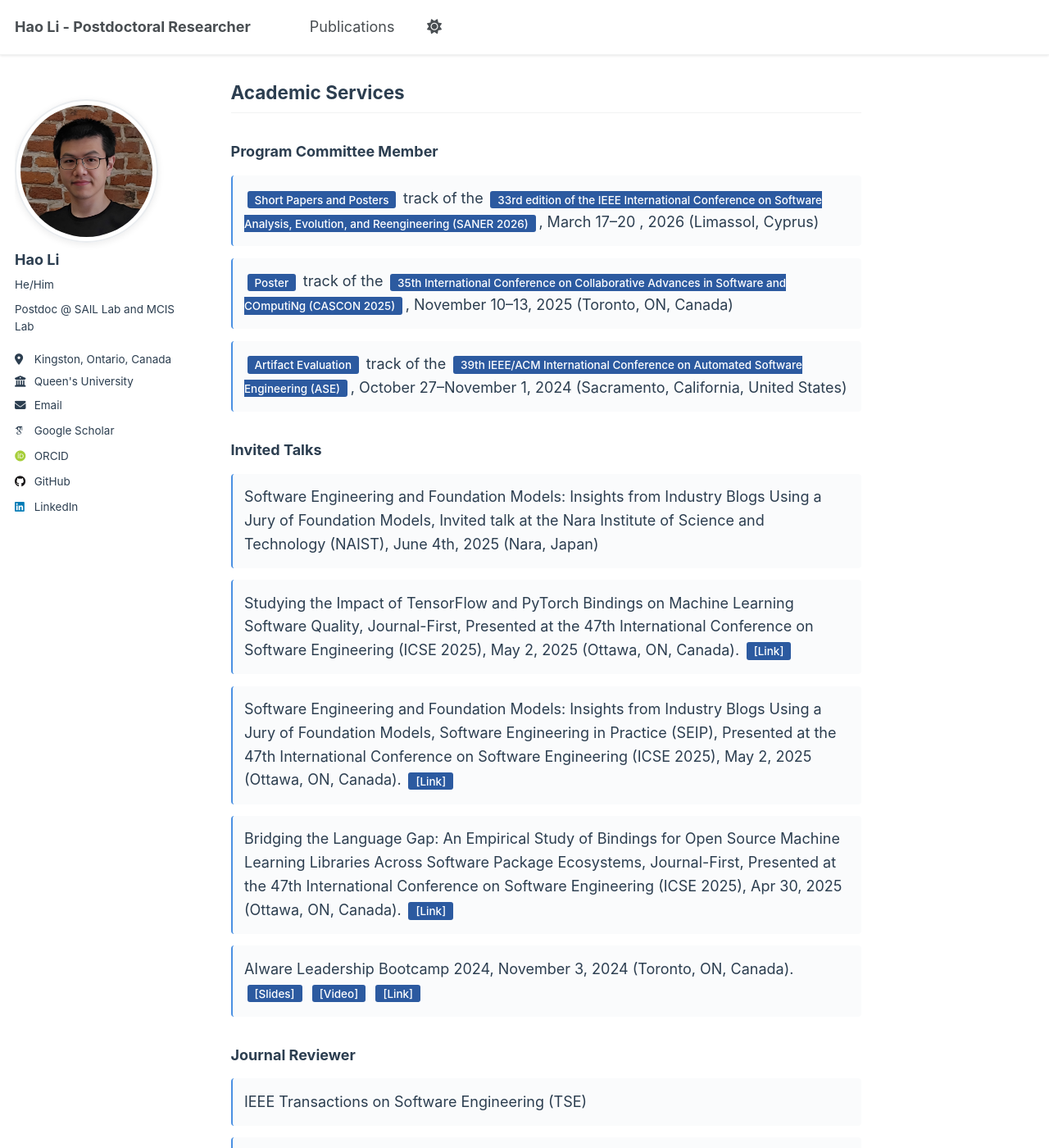
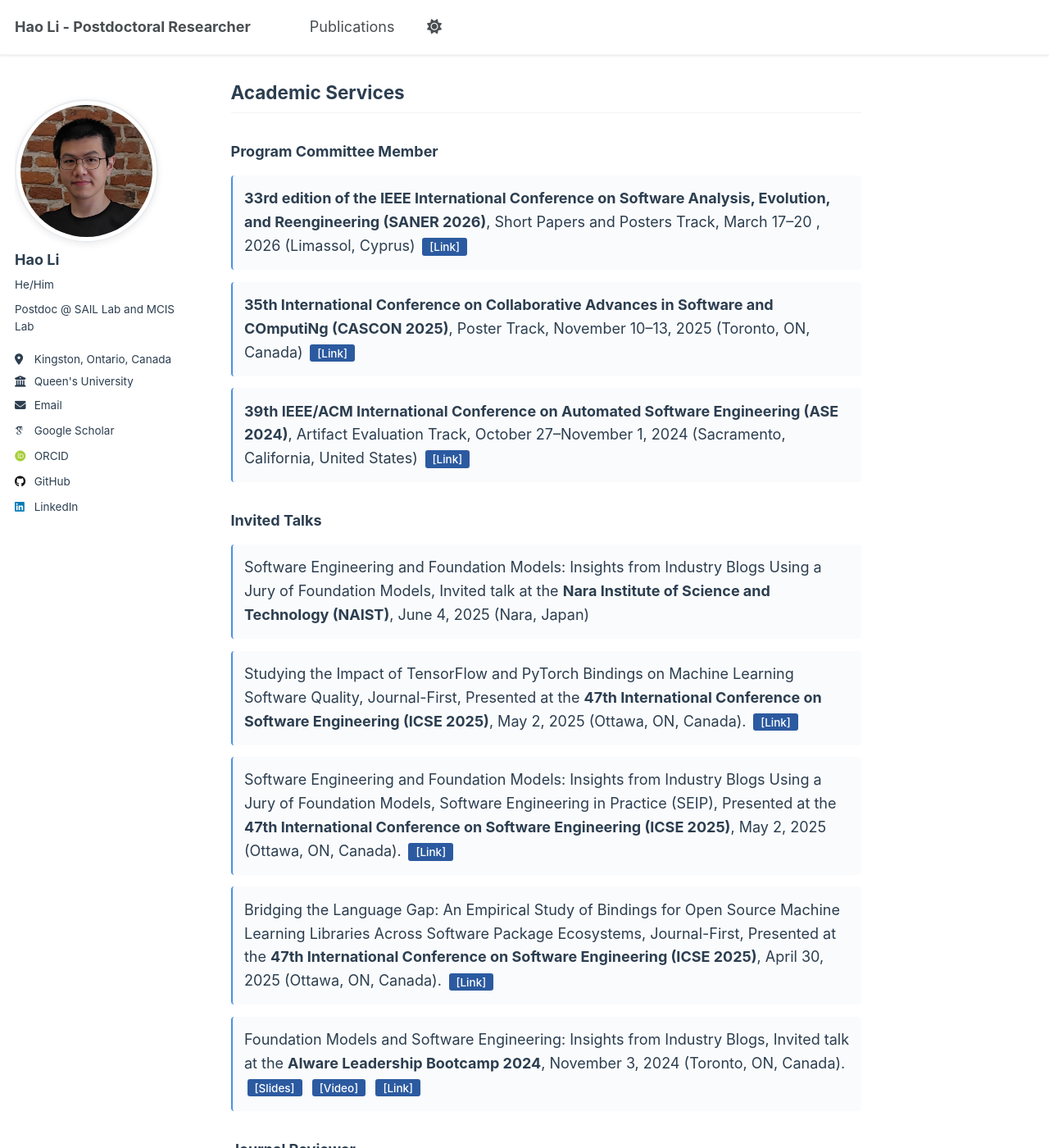
Before and after one commit to Leo-LiHao/Leo-LiHao.github.io, a Jekyll site: the page built from _pages/about.md, in a window 1280 px wide and 1400 px high, scrolled down 2979 px. Shown: the whole window at 82% size. Built offline with Jekyll 4.4.1, drawn with Linux system fonts in a browser that asks for light colours; some web fonts are replaced.

Commit message:
updated about

```diff
--- a/_pages/about.md
+++ b/_pages/about.md
@@ -89,16 +89,16 @@ For the most up-to-date list of my publications, please see my [Google Scholar p
 ## Academic Services
 
 ### Program Committee Member
-- [Short Papers and Posters](https://conf.researchr.org/track/saner-2026/saner-2026-short-papers-and-posters-track) track of the [33rd edition of the IEEE International Conference on Software Analysis, Evolution, and Reengineering (SANER 2026)](https://conf.researchr.org/home/saner-2026), March 17--20 , 2026 (Limassol, Cyprus)
-- [Poster](https://conf.researchr.org/track/cascon-2025/posters-track) track of the [35th International Conference on Collaborative Advances in Software and COmputiNg (CASCON 2025)](https://conf.researchr.org/home/cascon-2025), November 10--13, 2025 (Toronto, ON, Canada)
-- [Artifact Evaluation](https://conf.researchr.org/track/ase-2024/ase-2024-artifact-evaluation-track) track of the [39th IEEE/ACM International Conference on Automated Software Engineering (ASE)](https://conf.researchr.org/home/ase-2024), October 27--November 1, 2024 (Sacramento, California, United States)
+- **33rd edition of the IEEE International Conference on Software Analysis, Evolution, and Reengineering (SANER 2026)**, Short Papers and Posters Track, March 17--20 , 2026 (Limassol, Cyprus) [[Link]]((https://conf.researchr.org/track/saner-2026/saner-2026-short-papers-and-posters-track))
+- **35th International Conference on Collaborative Advances in Software and COmputiNg (CASCON 2025)**, Poster Track, November 10--13, 2025 (Toronto, ON, Canada) [[Link]](https://conf.researchr.org/track/cascon-2025/posters-track)
+- **39th IEEE/ACM International Conference on Automated Software Engineering (ASE 2024)**, Artifact Evaluation Track, October 27--November 1, 2024 (Sacramento, California, United States) [[Link]](https://conf.researchr.org/track/ase-2024/ase-2024-artifact-evaluation-track)
 
 ### Invited Talks
-- Software Engineering and Foundation Models: Insights from Industry Blogs Using a Jury of Foundation Models, Invited talk at the Nara Institute of Science and Technology (NAIST), June 4th, 2025 (Nara, Japan)
-- Studying the Impact of TensorFlow and PyTorch Bindings on Machine Learning Software Quality, Journal-First, Presented at the 47th International Conference on Software Engineering (ICSE 2025), May 2, 2025 (Ottawa, ON, Canada). [[Link]](https://conf.researchr.org/details/icse-2025/icse-2025-journal-first-papers/1/Studying-the-Impact-of-TensorFlow-and-PyTorch-Bindings-on-Machine-Learning-Software-Q)
-- Software Engineering and Foundation Models: Insights from Industry Blogs Using a Jury of Foundation Models, Software Engineering in Practice (SEIP), Presented at the 47th International Conference on Software Engineering (ICSE 2025), May 2, 2025 (Ottawa, ON, Canada). [[Link]](https://conf.researchr.org/details/icse-2025/icse-2025-software-engineering-in-practice/54/Software-Engineering-and-Foundation-Models-Insights-from-Industry-Blogs-Using-a-Jury)
-- Bridging the Language Gap: An Empirical Study of Bindings for Open Source Machine Learning Libraries Across Software Package Ecosystems, Journal-First, Presented at the 47th International Conference on Software Engineering (ICSE 2025), Apr 30, 2025 (Ottawa, ON, Canada).  [[Link]](https://conf.researchr.org/details/icse-2025/icse-2025-journal-first-papers/76/Bridging-the-Language-Gap-An-Empirical-Study-of-Bindings-for-Open-Source-Machine-Lea)
-- AIware Leadership Bootcamp 2024, November 3, 2024 (Toronto, ON, Canada). [[Slides]](https://www.aiwarebootcamp.io/slides/2024_aiwarebootcamp_li_foundation_models_and_software_engineering.pdf) [[Video]](https://www.youtube.com/watch?v=gVwr3Q8YdXg) [[Link]](https://www.aiwarebootcamp.io/)
+- Software Engineering and Foundation Models: Insights from Industry Blogs Using a Jury of Foundation Models, Invited talk at the **Nara Institute of Science and Technology (NAIST)**, June 4, 2025 (Nara, Japan)
+- Studying the Impact of TensorFlow and PyTorch Bindings on Machine Learning Software Quality, Journal-First, Presented at the **47th International Conference on Software Engineering (ICSE 2025)**, May 2, 2025 (Ottawa, ON, Canada). [[Link]](https://conf.researchr.org/details/icse-2025/icse-2025-journal-first-papers/1/Studying-the-Impact-of-TensorFlow-and-PyTorch-Bindings-on-Machine-Learning-Software-Q)
+- Software Engineering and Foundation Models: Insights from Industry Blogs Using a Jury of Foundation Models, Software Engineering in Practice (SEIP), Presented at the **47th International Conference on Software Engineering (ICSE 2025)**, May 2, 2025 (Ottawa, ON, Canada). [[Link]](https://conf.researchr.org/details/icse-2025/icse-2025-software-engineering-in-practice/54/Software-Engineering-and-Foundation-Models-Insights-from-Industry-Blogs-Using-a-Jury)
+- Bridging the Language Gap: An Empirical Study of Bindings for Open Source Machine Learning Libraries Across Software Package Ecosystems, Journal-First, Presented at the **47th International Conference on Software Engineering (ICSE 2025)**, April 30, 2025 (Ottawa, ON, Canada).  [[Link]](https://conf.researchr.org/details/icse-2025/icse-2025-journal-first-papers/76/Bridging-the-Language-Gap-An-Empirical-Study-of-Bindings-for-Open-Source-Machine-Lea)
+- Foundation Models and Software Engineering: Insights from Industry Blogs, Invited talk at the **AIware Leadership Bootcamp 2024**, November 3, 2024 (Toronto, ON, Canada). [[Slides]](https://www.aiwarebootcamp.io/slides/2024_aiwarebootcamp_li_foundation_models_and_software_engineering.pdf) [[Video]](https://www.youtube.com/watch?v=gVwr3Q8YdXg) [[Link]](https://www.aiwarebootcamp.io/)
 
 ### Journal Reviewer
 
```
Also changed, not shown: 1 other file.
